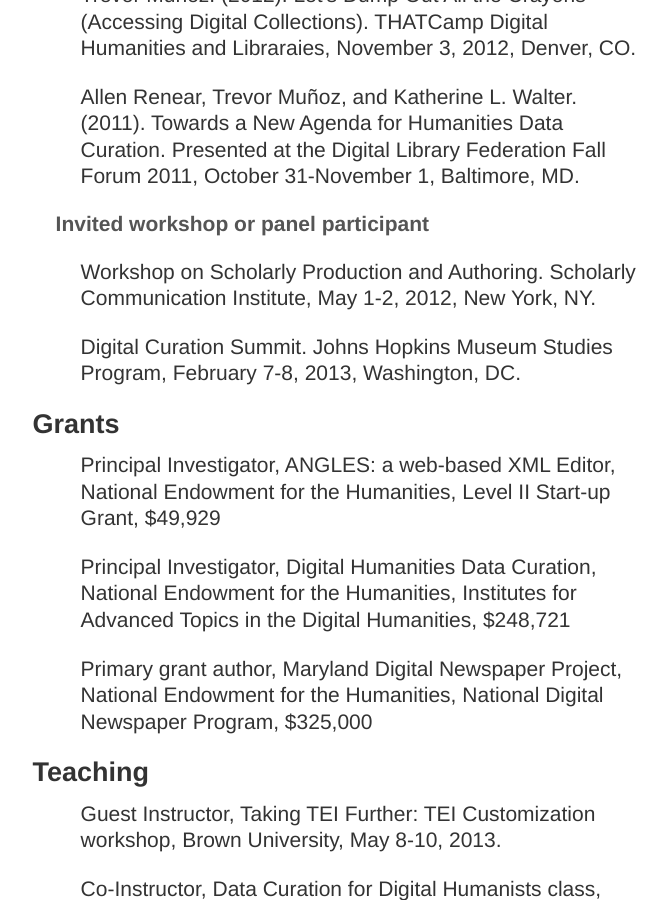
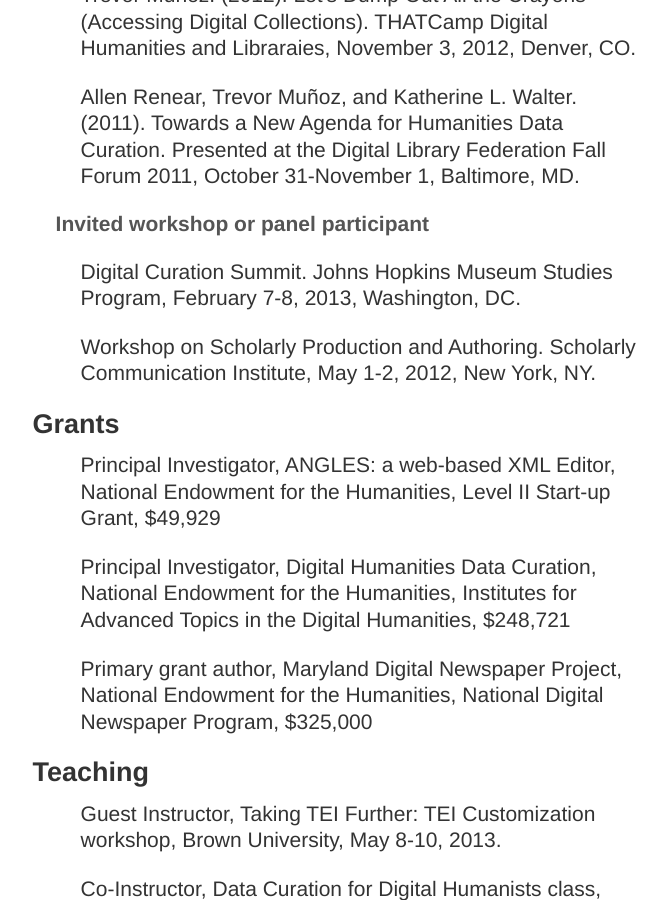
Before and after one commit to trevormunoz/calling-card, a Jekyll site: the page built from about/cv/index.html, in a window 1280 px wide and 900 px high, scrolled down 3711 px. Shown: the whole window, without its empty margins (355-1022 px from the left). Built offline with Jekyll 4.4.1, drawn with Linux system fonts in a browser that asks for light colours; nearby versions of some CDN libraries; library files that are not in the unit come from our copies; Markdown is read by kramdown in place of the engine named in the settings; some of the changed text lies outside the part shown.

Commit message:
Small CV corrections

```diff
--- a/about/cv/index.html
+++ b/about/cv/index.html
@@ -76,8 +76,8 @@
 </li>
 <li><h5>Invited workshop or panel participant</h5></li>
   <ul>
+    <li><p class="citation">Digital Curation Summit. Johns Hopkins Museum Studies Program, February 7-8, 2013, Washington, DC.</p></li>
     <li><p class="citation">Workshop on Scholarly Production and Authoring. Scholarly Communication Institute, May 1-2, 2012, New York, NY.</p></li>
-    <li><p class="citation">Digital Curation Summit. Johns Hopkins Museum Studies Program, February 7-8, 2013, Washington, DC.</p></li>
   </ul>
 </li>
 
```
Also changed, not shown: other parts of about/cv/index.html (+1 -2 lines).
